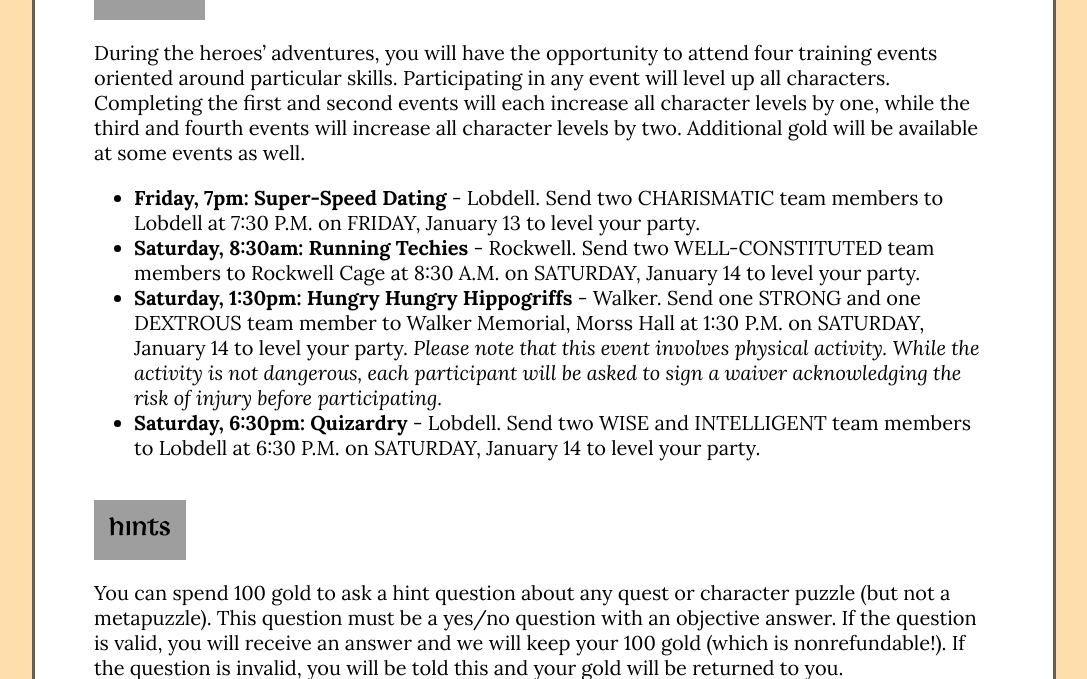
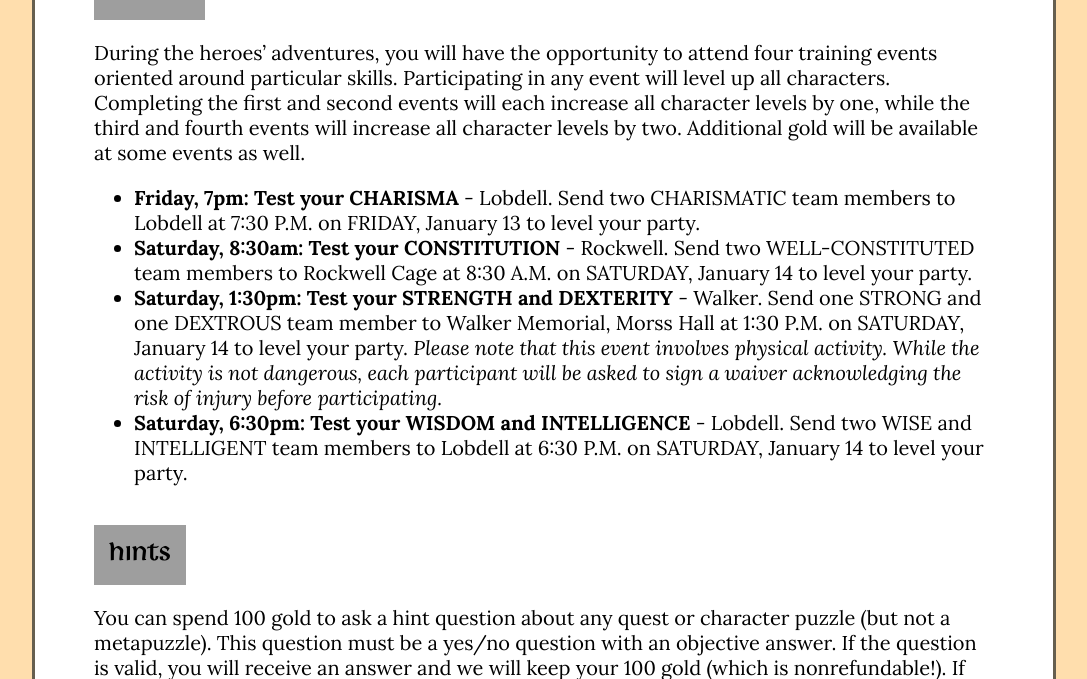
Before and after one commit to mysteryhunt/hunt-presentation-2017, a Flask app: template present/templates/handbook.html in a window 1280 px wide. Shown: the part 1773-2452 px from the top of the page, without its empty margins (96-1183 px from the left). Run offline with Flask 2, Linux system fonts and the light colour scheme; the template is opened without the code that fills it, so the values that code supplies are empty; some libraries are stand-ins or nearby versions; grey boxes are pictures that could not be loaded.

Commit message:
Update event names to attributes

```diff
--- a/present/templates/handbook.html
+++ b/present/templates/handbook.html
@@ -73,10 +73,10 @@
   </p>
   <p>
     <ul>
-      <li><b>Friday, 7pm: Super-Speed Dating</b> - Lobdell. Send two CHARISMATIC team members to Lobdell at 7:30 P.M. on FRIDAY, January 13 to level your party.</li>
-      <li><b>Saturday, 8:30am: Running Techies</b> - Rockwell. Send two WELL-CONSTITUTED team members to Rockwell Cage at 8:30 A.M. on SATURDAY, January 14 to level your party.</li>
-      <li><b>Saturday, 1:30pm: Hungry Hungry Hippogriffs</b> - Walker. Send one STRONG and one DEXTROUS team member to Walker Memorial, Morss Hall at 1:30 P.M. on SATURDAY, January 14 to level your party. <i>Please note that this event involves physical activity. While the activity is not dangerous, each participant will be asked to sign a waiver acknowledging the risk of injury before participating.</i></li>
-      <li><b>Saturday, 6:30pm: Quizardry</b> - Lobdell. Send two WISE and INTELLIGENT team members to Lobdell at 6:30 P.M. on SATURDAY, January 14 to level your party.</li>
+      <li><b>Friday, 7pm: Test your CHARISMA</b> - Lobdell. Send two CHARISMATIC team members to Lobdell at 7:30 P.M. on FRIDAY, January 13 to level your party.</li>
+      <li><b>Saturday, 8:30am: Test your CONSTITUTION</b> - Rockwell. Send two WELL-CONSTITUTED team members to Rockwell Cage at 8:30 A.M. on SATURDAY, January 14 to level your party.</li>
+      <li><b>Saturday, 1:30pm: Test your STRENGTH and DEXTERITY</b> - Walker. Send one STRONG and one DEXTROUS team member to Walker Memorial, Morss Hall at 1:30 P.M. on SATURDAY, January 14 to level your party. <i>Please note that this event involves physical activity. While the activity is not dangerous, each participant will be asked to sign a waiver acknowledging the risk of injury before participating.</i></li>
+      <li><b>Saturday, 6:30pm: Test your WISDOM and INTELLIGENCE</b> - Lobdell. Send two WISE and INTELLIGENT team members to Lobdell at 6:30 P.M. on SATURDAY, January 14 to level your party.</li>
     </ul>
 </div>
 <div class="handbook-section" id="item-rules">
```
Also changed, not shown: present/templates/index.html (+4 -4 lines).
